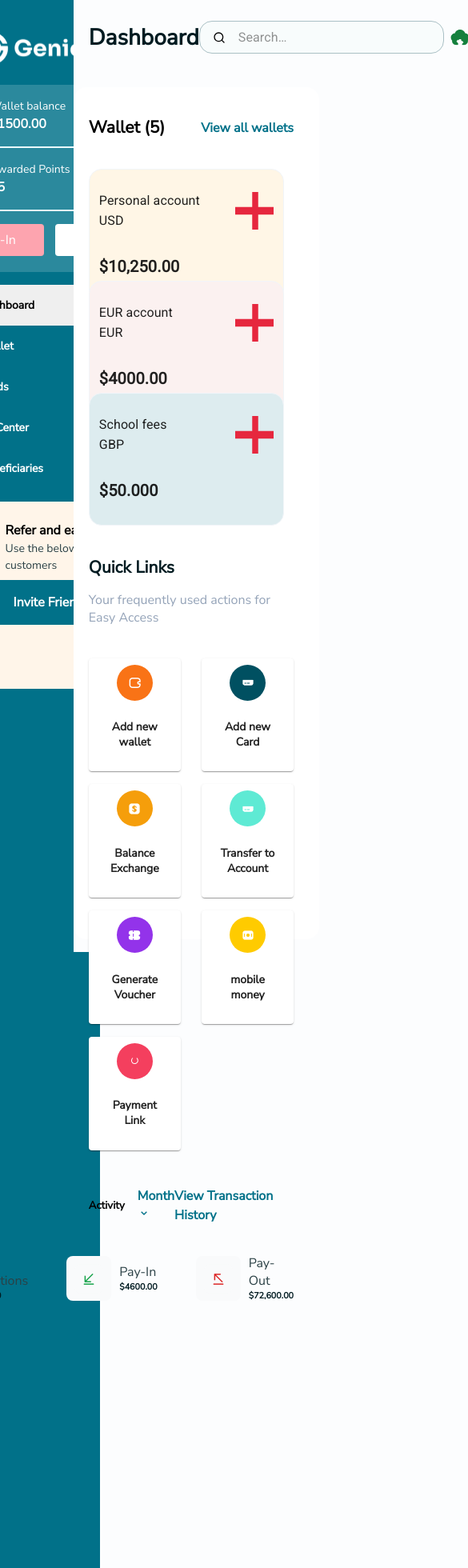
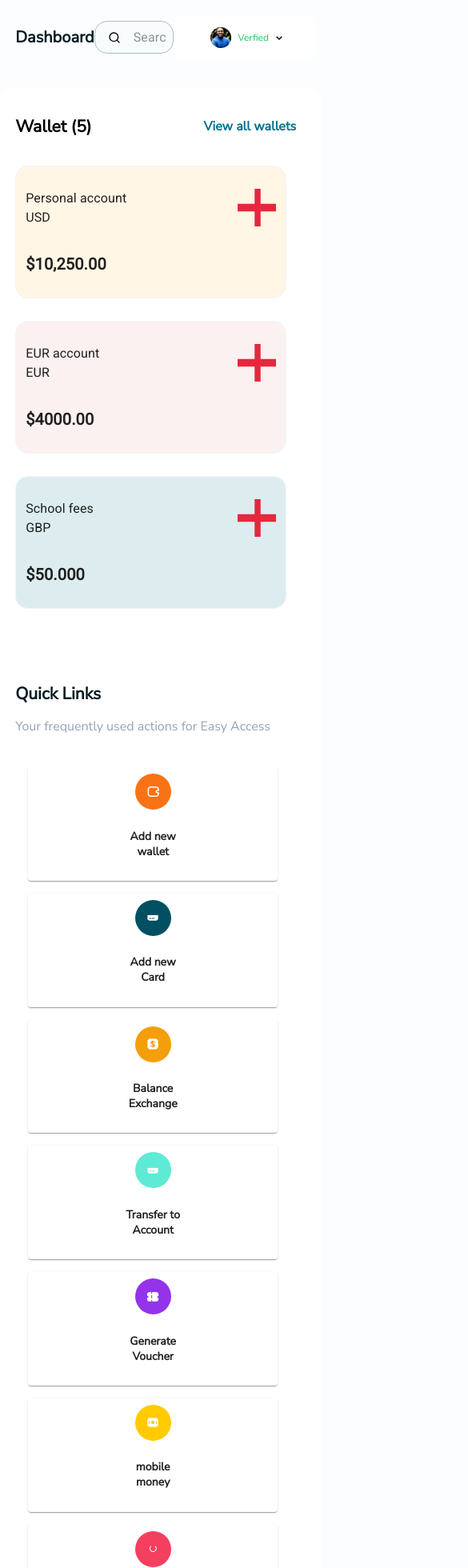
Before and after one commit to THEO-184/GenioPay-clone, a React (Create React App) app: page / in a window 390 px wide. Shown: the top 1960 px of the page at 80% size, 585 px wide, since content can reach past the window. Built offline with nearby package versions, Linux system fonts and the light colour scheme.

Commit message:
added media query

```diff
--- a/src/components/HeaderNav/HeaderNav.jsx
+++ b/src/components/HeaderNav/HeaderNav.jsx
@@ -11,10 +11,14 @@ const HeaderNav = () => {
 		<HeaderNavContainer>
 			<h3>{title}</h3>
 			<div className="flex-container">
-				<SearchBar size={304} />
-				<img src="/images/tree.png" alt="tree" />
+				<SearchBar size={25} />
+				<img src="/images/tree.png" alt="tree" className="tree" />
 				<span>0 planted</span>
-				<img src="/images/notification.png" alt="notification" />
+				<img
+					src="/images/notification.png"
+					alt="notification"
+					className="bell"
+				/>
 				<UserProfile>
 					<img src="/images/User.png" alt="User" />
 					<div className="verified">
--- a/src/components/HeaderNav/Searchbar.jsx
+++ b/src/components/HeaderNav/Searchbar.jsx
@@ -11,11 +11,7 @@ const Search = styled("div")((props) => ({
 		backgroundColor: "#F8FCFC",
 	},
 	marginLeft: 0,
-	width: `${props.size}px`,
-	// [theme.breakpoints.up("sm")]: {
-	// 	marginLeft: theme.spacing(1),
-	// 	width: `${props.size}px`,
-	// },
+	width: `${props.size}vw`,
 }));
 
 const SearchIconWrapper = styled("div")(({ theme }) => ({
--- a/src/components/HeaderNav/components/components.js
+++ b/src/components/HeaderNav/components/components.js
@@ -1,4 +1,5 @@
 import styled from "styled-components";
+import device from "../../../mediaQuery/mediaQuery";
 
 export const HeaderNavContainer = styled.div`
 	position: absolute;
@@ -29,6 +30,31 @@ export const HeaderNavContainer = styled.div`
 		font-size: 28px;
 		line-height: 100%;
 		color: #001b21;
+	}
+
+	@media ${device.laptop} {
+		h3 {
+			font-size: 20px;
+		}
+	}
+	@media ${device.tablet} {
+		width: 95.7vw;
+		left: 0;
+	}
+	@media ${device.mobileL} {
+		.flex-container {
+			display: flex;
+			align-items: center;
+
+			span {
+				display: none;
+			}
+
+			.bell,
+			.tree {
+				display: none;
+			}
+		}
 	}
 `;
 
@@ -73,4 +99,18 @@ export const UserProfile = styled.div`
 		color: #2b4146;
 		margin: 0;
 	}
+
+	@media ${device.mobileL} {
+		& > img {
+			display: block;
+		}
+
+		p {
+			display: block;
+		}
+
+		h6 {
+			display: none;
+		}
+	}
 `;
--- a/src/components/Navbar/NavComponents/components.js
+++ b/src/components/Navbar/NavComponents/components.js
@@ -1,4 +1,5 @@
 import styled from "styled-components";
+import device from "../../../mediaQuery/mediaQuery";
 
 export const NavContainer = styled.div`
 	display: flex;
@@ -11,11 +12,15 @@ export const NavContainer = styled.div`
 	top: 0px;
 	height: 2727px;
 	background: #017189;
+
+	@media ${device.tablet} {
+		display: none;
+	}
 `;
 
 export const Img = styled.img`
 	height: 42px;
-	width: 188px;
+	width: 15vw;
 	left: 64px;
 	top: 32px;
 	border-radius: 0px;
@@ -26,11 +31,16 @@ export const Img = styled.img`
 `;
 
 export const Details = styled.div`
-	width: 246px;
-	height: 202px;
+	width: 17vw;
+	/* height: 202px; */
+	height: auto;
 	background: #2b899d;
 	border-radius: 8px;
 	padding: 1rem 1.5rem;
+
+	@media ${device.laptop} {
+		padding: 0.7rem 1rem;
+	}
 
 	hr {
 		width: 100%;
@@ -55,7 +65,7 @@ export const Dashboard = styled(Details)`
 `;
 
 export const NavMenu = styled.div`
-	width: 246px;
+	width: 17vw;
 	padding: 1rem 1.5rem;
 	display: flex;
 	color: #fff;
@@ -142,6 +152,24 @@ export const WalletContainer = styled.div`
 		width: 16px;
 		height: 16px;
 	}
+
+	@media ${device.laptop} {
+		& > div:first-child {
+			font-size: 14px;
+
+			p {
+				line-height: 15px;
+
+				margin: 0px 0px;
+			}
+
+			h6 {
+				font-weight: bold;
+				font-size: 16px;
+				line-height: 25px;
+			}
+		}
+	}
 `;
 
 export const ButtonContainer = styled.div`
@@ -170,8 +198,8 @@ export const Refer = styled.div`
 	flex-direction: column;
 	align-items: flex-start;
 	padding: 24px 16px 24px 21px;
-	width: 246px;
-	height: 186px;
+	width: 17vw;
+	height: auto;
 	background: #fff5e9;
 	border-radius: 8px;
 
@@ -190,7 +218,6 @@ export const Refer = styled.div`
 			height: 24px;
 			font-weight: bold;
 			font-size: 16px;
-			line-height: 150%;
 			margin: 0px;
 		}
 		p {
@@ -198,6 +225,21 @@ export const Refer = styled.div`
 			line-height: 150%;
 			color: #2b4146;
 			margin: 0;
+		}
+	}
+
+	@media ${device.laptop} {
+		padding: 15px 10px 15px 15px;
+
+		& > div {
+			h6 {
+				font-size: 14px;
+				/* margin-bottom: 15px; */
+			}
+
+			p {
+				font-size: 13px;
+			}
 		}
 	}
 `;
--- a/src/components/Wallets/Wallet.jsx
+++ b/src/components/Wallets/Wallet.jsx
@@ -12,7 +12,7 @@ const Item = MatStyled(Paper)(({ theme }) => ({
 const Wallet = ({ walletInfo }) => {
 	const { account_name, currency, price, backCol } = walletInfo;
 	return (
-		<Grid item md={4} xs={12} sx={{ height: "140px", p: 1.5 }}>
+		<Grid item xs={12} md={6} lg={4} sx={{ height: "auto", p: 1.5 }}>
 			<Item elevation={0} sx={{ height: "140px", p: 1.5, background: backCol }}>
 				<Box
 					sx={{
--- /dev/null
+++ b/src/mediaQuery/mediaQuery.js
@@ -0,0 +1,22 @@
+const size = {
+	mobileS: "320px",
+	mobileM: "375px",
+	mobileL: "481px",
+	tablet: "768px",
+	laptop: "1024px",
+	laptopL: "1200px",
+	desktop: "2560px",
+};
+
+const device = {
+	mobileS: `(max-width: ${size.mobileS})`,
+	mobileM: `(max-width: ${size.mobileM})`,
+	mobileL: `(max-width: ${size.mobileL})`,
+	tablet: `(max-width: ${size.tablet})`,
+	laptop: `(max-width: ${size.laptop})`,
+	laptopL: `(max-width: ${size.laptopL})`,
+	desktop: `(max-width: ${size.desktop})`,
+	desktopL: `(max-width: ${size.desktop})`,
+};
+
+export default device;
--- a/src/pages/Dashboard/Dashboard.jsx
+++ b/src/pages/Dashboard/Dashboard.jsx
@@ -53,7 +53,7 @@ const Dashboard = () => {
 								key={links.id}
 								elevation={1}
 								sx={{
-									width: "115px",
+									width: { xs: "80vw", sm: "255px", lg: "115px" },
 									height: "131px",
 									display: "flex",
 									justifyContent: "space-around",
@@ -62,6 +62,7 @@ const Dashboard = () => {
 									height: "100%",
 									cursor: "pointer",
 									my: 1,
+									mx: { xs: 2 },
 								}}
 							>
 								<BoxIcon backCol={links.backColor}>
--- a/src/pages/Dashboard/components/components.js
+++ b/src/pages/Dashboard/components/components.js
@@ -1,10 +1,17 @@
 import styled from "styled-components";
+import device from "../../../mediaQuery/mediaQuery";
+
 export const Container = styled.main`
 	position: absolute;
 	width: 73vw;
 	left: 23.5vw;
 	top: 93px;
 	background: #fcfdfe;
+
+	@media ${device.tablet} {
+		width: 100vw;
+		left: 0;
+	}
 `;
 
 export const Header = styled.div`
@@ -30,13 +37,11 @@ export const Header = styled.div`
 
 	h6 {
 		font-size: 16px;
-		line-height: 150%;
 		color: #017189;
 	}
 
 	& > h5 {
 		font-size: 21px;
-		line-height: 150%;
 	}
 `;
 
@@ -44,7 +49,8 @@ export const ContentContainer = styled.section`
 	background: #fff;
 	width: 90%;
 	margin: 1rem auto;
-	height: 1065px;
+	margin-left: 0;
+	height: auto;
 	border-radius: 16px;
 	padding: 0 1.2rem;
 	padding-right: 2rem;
@@ -131,4 +137,34 @@ export const TransactionsContainer = styled.div`
 			}
 		}
 	}
+
+	@media ${device.tablet} {
+		justify-content: flex-start;
+
+		.transaction {
+			margin-left: 1rem;
+
+			.img-container {
+				padding-left: 0;
+			}
+		}
+
+		& > div:first-child {
+			margin-left: 0;
+			padding-left: 0;
+		}
+	}
+
+	@media ${device.mobileL} {
+		.transaction {
+			& > div:last-child {
+				p {
+					font-size: 12px;
+				}
+				h6 {
+					font-size: 12px;
+				}
+			}
+		}
+	}
 `;
```
